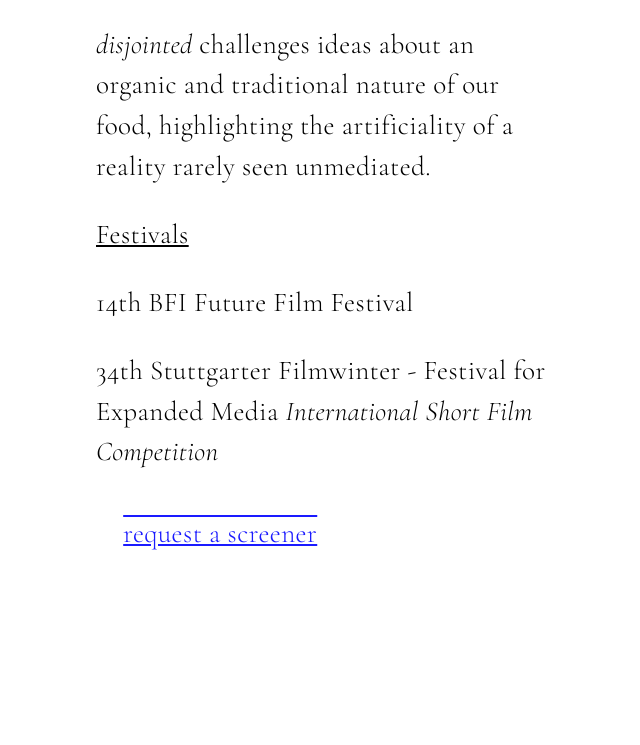
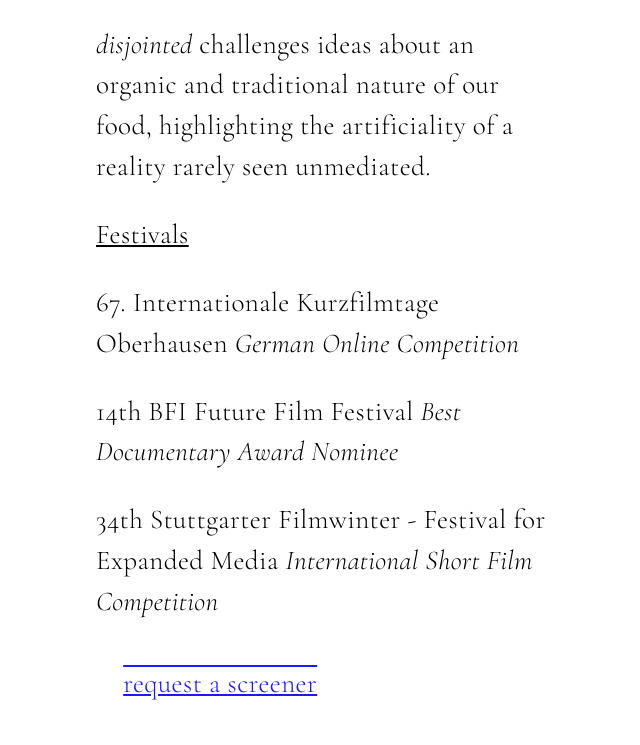
Before and after one commit to clarahelbig/Clarahelbig.github.io, a plain HTML site: page disjointed.html in a window 1280 px wide. Shown: the part 837-1582 px from the top of the page, without its empty margins (448-1088 px from the left). Before the commit the page ends 1433 px from the top, so only its background shows below. Drawn offline with nearby package versions, Linux system fonts and the light colour scheme.

Commit message:
Update disjointed.html

```diff
--- a/disjointed.html
+++ b/disjointed.html
@@ -53,7 +53,8 @@ The film deals with a patriarchal paradigm in crisis and offers a performative s
             </p>
 
             <p><u> Festivals </u></p>
-            <p> 14th BFI Future Film Festival </p>
+            <p> 67. Internationale Kurzfilmtage Oberhausen  <i>  German Online Competition </i>  </p>
+            <p> 14th BFI Future Film Festival  <i>  Best Documentary Award Nominee  </i>  </p>
             <p> 34th Stuttgarter Filmwinter - Festival for Expanded Media <i> International Short Film Competition </i> </p>
 
           <p class="actions">
```
